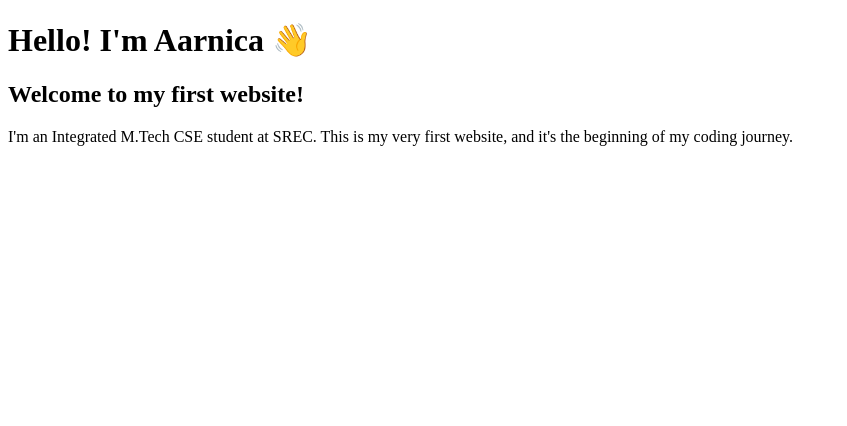
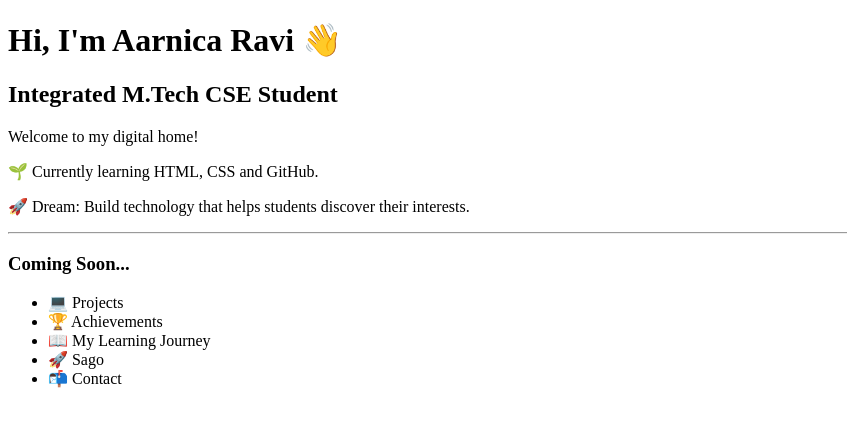
Before and after one commit to aarnicaravi13-hub/NICU, a plain HTML site: page index.html in a window 1280 px wide. Shown: the whole page, without its empty margins (0-847 px from the left). Drawn offline with Linux system fonts and the light colour scheme.

Commit message:
Update index.html

```diff
--- a/index.html
+++ b/index.html
@@ -5,14 +5,33 @@
 </head>
 <body>
 
-    <h1>Hello! I'm Aarnica 👋</h1>
+    <h1>Hi, I'm Aarnica Ravi 👋</h1>
 
-    <h2>Welcome to my first website!</h2>
+    <h2>Integrated M.Tech CSE Student</h2>
 
     <p>
-        I'm an Integrated M.Tech CSE student at SREC.
-        This is my very first website, and it's the beginning of my coding journey.
+        Welcome to my digital home!
     </p>
+
+    <p>
+        🌱 Currently learning HTML, CSS and GitHub.
+    </p>
+
+    <p>
+        🚀 Dream: Build technology that helps students discover their interests.
+    </p>
+
+    <hr>
+
+    <h3>Coming Soon...</h3>
+
+    <ul>
+        <li>💻 Projects</li>
+        <li>🏆 Achievements</li>
+        <li>📖 My Learning Journey</li>
+        <li>🚀 Sago</li>
+        <li>📬 Contact</li>
+    </ul>
 
 </body>
 </html>
```
